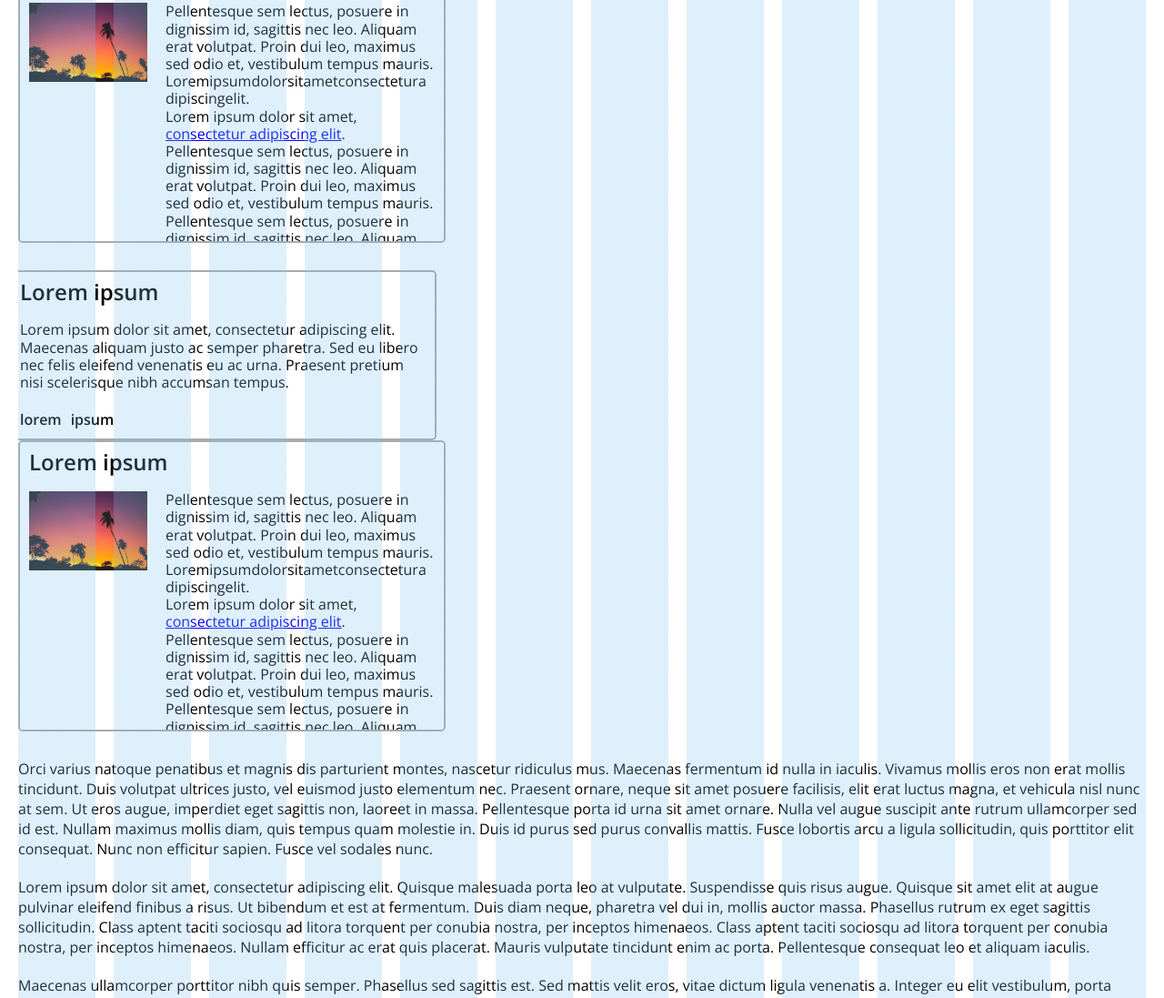
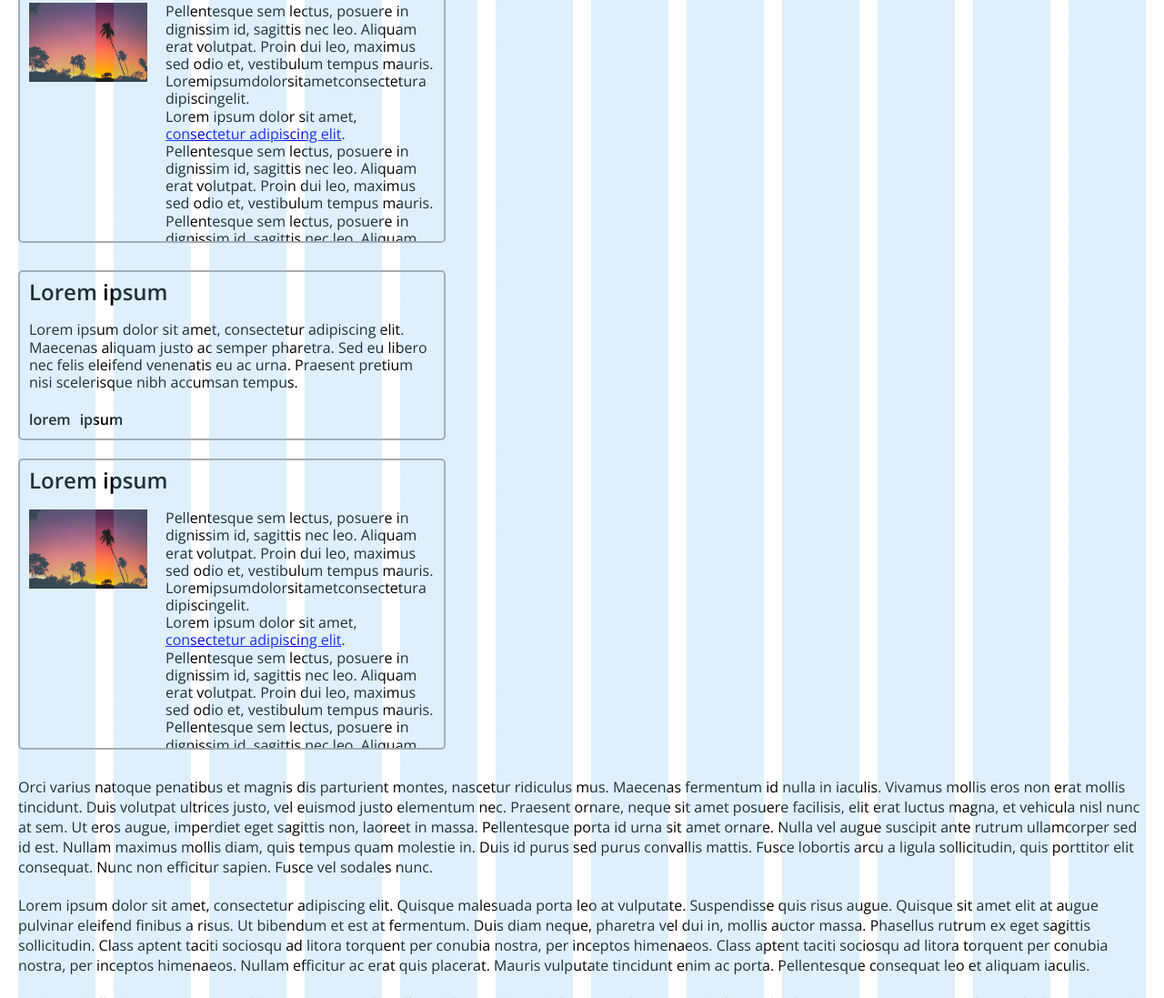
Before and after one commit to andrearakel/Vefforritun, a plain HTML site: page vef1-2019-v6/index.html in a window 1280 px wide. Shown: the part 3400-4497 px from the top of the page at 91% size. Drawn offline with nearby package versions, Linux system fonts and the light colour scheme.

Commit message:
breyting á class

```diff
--- a/vef1-2019-v6/index.html
+++ b/vef1-2019-v6/index.html
@@ -136,7 +136,7 @@
           </section>
         </div>
 
-        <div class="cards_col">
+        <div class="cards__col">
           <section class="card">
             <h2 class="card__title">Lorem ipsum</h2>
             <div class="card__content">
```
